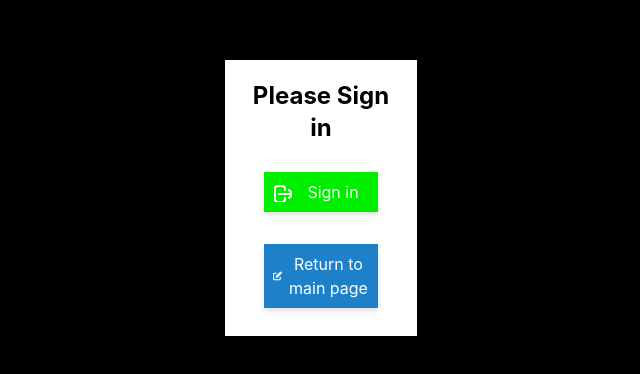
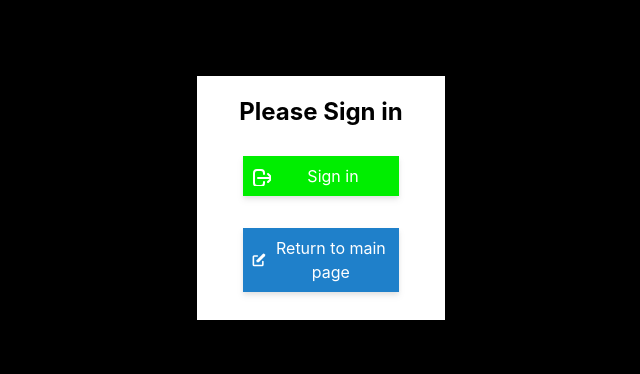
Before and after one commit to nut1414/next-ts-playground, a Next.js app: page /chat in a window 1280 px wide. Shown: the part 202-576 px from the top of the page, without its empty margins (319-959 px from the left). Built offline with nearby package versions, Linux system fonts and the light colour scheme; no server answers.

Commit message:
fix: sign in page size

```diff
--- a/components/auth/LoginPage.tsx
+++ b/components/auth/LoginPage.tsx
@@ -12,7 +12,7 @@ const LoginPage = ({ session }: LoginPageProps) => {
   const router = useRouter()
   return (
     <div className="flex h-screen bg-black">
-      <Box className="m-auto flex flex-col w-[15%] ">
+      <Box className="m-auto flex flex-col ">
         <div className="text-center font-bold pb-5 text-2xl">
           Please Sign in
         </div>
```
